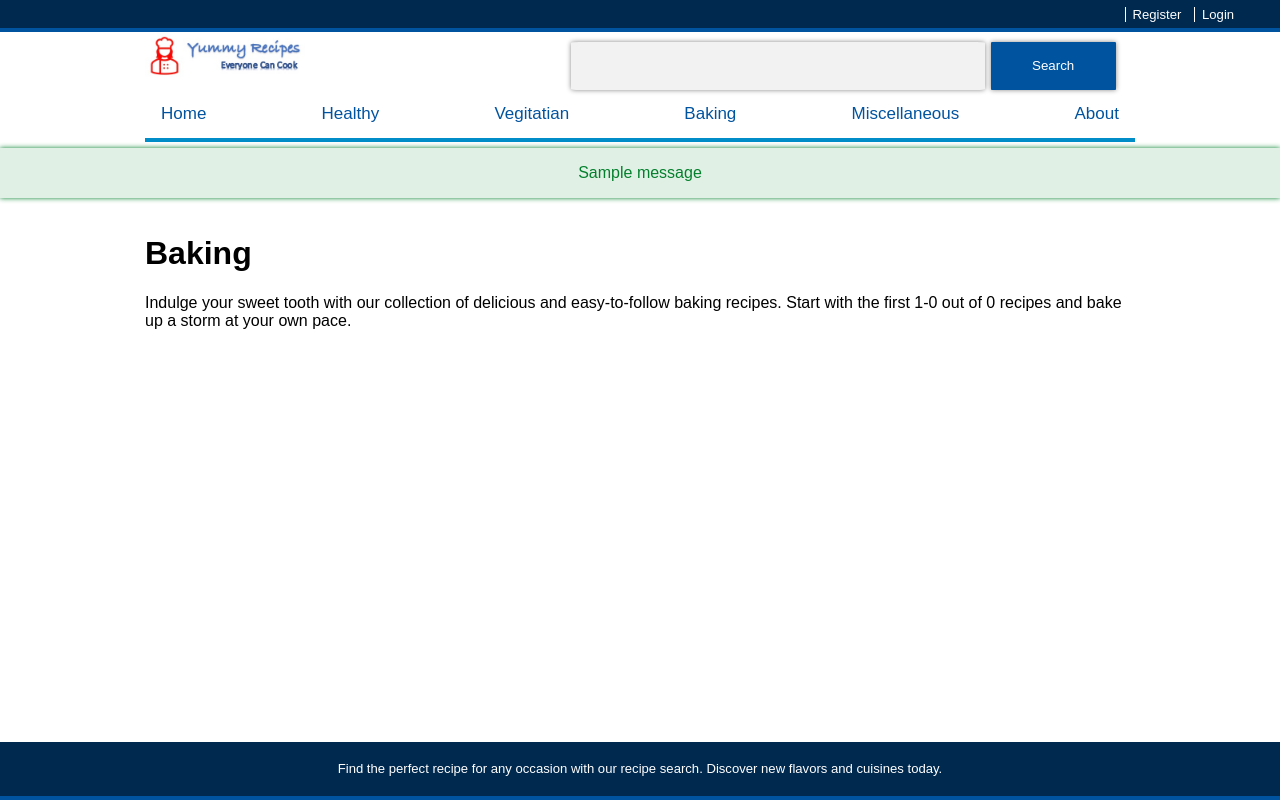
After one commit to lucilsandaruwan/recipe, a Flask app: page /baking in a window 1280 px wide. The commit adds this page. Run offline with Flask 3, Linux system fonts and the light colour scheme; tables that the repository leaves empty hold one stand-in row (values such as "Sample post"); one stand-in notice (Sample message) is shown; some libraries are stand-ins or nearby versions.

Commit message:
Refactor the code to add recipe service

```diff
--- a/controllers/pages.py
+++ b/controllers/pages.py
@@ -1,57 +1,55 @@
+"""
+This file defines the routes for the Flask application. It contains handlers for rendering HTML templates and handling user requests.
+
+Functions:
+    home(): Renders the home page of the website.
+    search(): Renders the search results page based on the user's query.
+    healthy(): Renders the listing page for the "Healthy" recipe category.
+    vegetarian(): Renders the listing page for the "Vegetarian" recipe category.
+    baking(): Renders the listing page for the "Baking" recipe category.
+    miscellaneous(): Renders the listing page for the "Miscellaneous" recipe category.
+    category_listing(category, showing): Renders the listing page for a given recipe category.
+"""
+
 from flask import Blueprint, render_template, request, flash, redirect, url_for
 from services.auth import AuthService
 from utils.forms import RegistrationForm, LoginForm
 from flask_login import login_user, logout_user, current_user
 from models.recipe_category import RecipeCategory
 from models.recipe import Recipe
+from services.recipe import RecipeService
 from models.user import User
 from database import or_, and_
 
 pages_bp = Blueprint('pages', __name__,)
 
-# home page handler
+
 @pages_bp.route('/', methods=['GET'])
 def home():
-    cards_limit = 6
-    ja_recipes = Recipe.query.order_by(Recipe.created_at.desc()).limit(cards_limit).all()
-    h_recipes = Recipe.query.join(RecipeCategory).filter(RecipeCategory.title == "Healthy")\
-    .order_by(Recipe.created_at.desc()).limit(cards_limit).all()
-
-    v_recipes = Recipe.query.join(RecipeCategory).filter(RecipeCategory.title == "Vegitarian")\
-    .order_by(Recipe.created_at.desc()).limit(cards_limit).all()
-
-    b_recipes = Recipe.query.join(RecipeCategory).filter(RecipeCategory.title == "Baking")\
-    .order_by(Recipe.created_at.desc()).limit(cards_limit).all()
+    r_service = RecipeService()
+    ja_recipes = r_service.get_latest_banner_recipes()
+    categories = ["Healthy", "Vegitarian", "Baking"]
+    cat_reipes = list(map(lambda c: r_service.get_latest_banner_cat_recipes(c), categories))
     page_js = [
         'scripts/slider.js'
     ]
-    categories = RecipeCategory.query.all()
+    categories = r_service.get_all_categories()
     return render_template(
         'pages/home.html'
         , ja_recipes=ja_recipes
         , categories=categories
-        , h_recipes=h_recipes
-        , v_recipes = v_recipes
-        , b_recipes = b_recipes
+        , h_recipes=cat_reipes[0]
+        , v_recipes = cat_reipes[1]
+        , b_recipes = cat_reipes[2]
         , page_js = page_js
     )
 
 @pages_bp.route('/search', methods=['GET'])
 def search():
-    per_page = 1
-
+    per_page = RecipeService.per_page
     search_query = request.args.get('q')
     page = request.args.get('page', 1, type=int)
-
-    query = Recipe.query.join(RecipeCategory).join(User).filter(
-        or_(
-            RecipeCategory.title.ilike(f'%{search_query}%')
-            ,Recipe.title.ilike(f'%{search_query}%')
-            ,User.name.ilike(f'%{search_query}%')
-        )
-    ).order_by(Recipe.created_at.desc())
-
-    recipes = query.paginate(page=page, per_page=per_page)
+    recipes = RecipeService().search_recipes(search_query, page)
     total_count = recipes.total
     next = recipes.next_num if recipes.has_next else None
     prev = recipes.prev_num if recipes.has_prev else None
@@ -69,3 +67,59 @@ def search():
         , prev = prev
         , q = search_query
     )
+
+@pages_bp.route('/healthy', methods=['GET'])
+def healthy():
+    showing = '''Explore a wide range of nutritious and delicious healthy recipes with our pagination feature.
+                Start with the first {}-{} out of {} recipes and browse at your leisure.'''
+    category = "Healthy"
+    return category_listing(category, showing)
+
+@pages_bp.route('/vegitarian', methods=['GET'])
+def vegitarian():
+    showing = '''Explore a wide range of delicious and healthy vegetarian recipes with our pagination feature.
+                Start with the first {}-{} out of {} recipes and discover new flavors at your leisure.'''
+    category = "Vegitarian"
+    return category_listing(category, showing)
+
+@pages_bp.route('/baking', methods=['GET'])
+def baking():
+    showing = '''Indulge your sweet tooth with our collection of delicious and easy-to-follow baking recipes.
+                Start with the first {}-{} out of {} recipes and bake up a storm at your own pace.'''
+    category = "Baking"
+    return category_listing(category, showing)
+
+@pages_bp.route('/miscellaneous', methods=['GET'])
+def miscellaneous():
+    showing = '''Explore a diverse selection of mouth-watering recipes from our miscellaneous category.
+    Start with the first {}-{} out of {} recipes and discover new favorites at your own pace.'''
+    category = "Miscellaneous"
+    return category_listing(category, showing)
+
+def category_listing(category, showing):
+
+    per_page = RecipeService.per_page
+    # Get the current page number from the URL parameter or default to the first page
+    page = request.args.get('page', 1, type=int)
+
+    recipes =  RecipeService().get_category_listing_recipes(category, page)
+    total_count = recipes.total
+    next = recipes.next_num if recipes.has_next else None
+    prev = recipes.prev_num if recipes.has_prev else None
+
+    # Calculate the range of records being displayed
+    start_index = (page - 1) * per_page + 1
+    end_index = min(start_index + per_page - 1, total_count)
+
+    # Replace any placeholders in the 'showing' message with the actual values
+    showing = showing.format(start_index, end_index, total_count)
+
+    # Render the category listing HTML template and pass in the search results, pagination metadata, and category title
+    return render_template(
+        'pages/category_listing.html',
+        search_results=recipes.items,
+        showing=showing,
+        next=next,
+        prev=prev,
+        title=category
+    )
--- a/seed.py
+++ b/seed.py
@@ -46,7 +46,7 @@ with app.app_context():
         b_recipe = RecipeCategory.query.filter_by(title=b_recipe.title).first()
 
     o_recipe = RecipeCategory(
-        title='Other'
+        title='Miscellaneous'
         , slogan='Delicious and diverse dishes that range from simple to complex, inspired by global cuisines and seasonal ingredients.'
         , image="images/site/other.jpeg"
     )
--- a/services/auth.py
+++ b/services/auth.py
@@ -25,6 +25,7 @@ class AuthService:
             user.authenticated = False
             user.save()
 
+
     def get_user_by_id(self, user_id):
         # Query the database to get the user with the given id
         user = User.query.get(user_id)
--- /dev/null
+++ b/services/recipe.py
@@ -0,0 +1,46 @@
+from models.recipe_category import RecipeCategory
+from models.recipe import Recipe
+from models.user import User
+from database import or_, and_
+
+class RecipeService:
+    # set the limit for the number of recipe cards displayed in a banner
+    banners_card_limit = 6
+
+    # Define the number of records to display per page in listing pages
+    per_page = 10
+
+    def get_latest_banner_recipes(self):
+        # retrieve the latest recipes based on the created_at attribute
+        return Recipe.query.order_by(Recipe.created_at.desc()).limit(self.banners_card_limit).all()
+
+    def get_latest_banner_cat_recipes(self, category):
+        # retrieve the latest recipes for a specific category
+        return Recipe.query.join(RecipeCategory).filter(RecipeCategory.title == category)\
+        .order_by(Recipe.created_at.desc()).limit(self.banners_card_limit).all()
+
+    def get_all_categories(self):
+        # retrieve all available recipe categories
+        return RecipeCategory.query.all()
+
+    def search_recipes(self, key, page):
+        # Construct a database query to get the recipes in the specified category, sorted by creation date
+        query = Recipe.query.join(RecipeCategory).join(User).filter(
+            or_(
+                RecipeCategory.title.ilike(f'%{key}%')
+                ,Recipe.title.ilike(f'%{key}%')
+                ,User.name.ilike(f'%{key}%')
+            )
+        ).order_by(Recipe.created_at.desc())
+
+        # Use pagination to limit the number of records displayed and get metadata about the pagination state
+        return query.paginate(page = page, per_page = self.per_page)
+
+    def get_category_listing_recipes(self, category, page):
+        # Construct a database query to get the recipes in the specified category, sorted by creation date
+        query = Recipe.query.join(RecipeCategory).join(User).filter(
+            RecipeCategory.title == category
+        ).order_by(Recipe.created_at.desc())
+
+        # Use pagination to limit the number of records displayed and get metadata about the pagination state
+        return query.paginate(page = page, per_page = self.per_page)
--- a/static/css/base.css
+++ b/static/css/base.css
@@ -21,6 +21,7 @@ body {
 .middle_container {
     max-width: 990px;
     margin: 0 auto;
+    padding: 1em;
 }
 
 /* style pagination in middle cotainer */
@@ -212,6 +213,30 @@ body {
     color: #fff;
     text-align: center;
 }
+
+/* alert messages style */
+.alert {
+    width: 100%;
+    padding-top: 1em;
+    padding-bottom: 1em;
+    margin-top: 6px;
+    text-align: center;
+}
+
+.alert-error {
+    border: none;
+    box-shadow: 0px 0px 5px #f90000;
+    color: red;
+    background: rgb(245, 235, 235);
+}
+
+.alert-success {
+    border: none;
+    box-shadow: 0px 0px 5px rgb(4, 128, 45);
+    color: rgb(4, 128, 45);
+    background: rgb(224, 240, 229);
+}
+
   /* mobile devices */
   @media (max-width: 48em) {
     .main {
--- a/templates/base_n.html
+++ b/templates/base_n.html
@@ -30,7 +30,7 @@
             <div class="global-header">
                 <ul>
                 {% if current_user.is_authenticated %}
-                    <li><a href="{{ url_for('home.home') }}">Profile</a></li>
+                    <li><a href="{{ url_for('pages.home') }}">Profile</a></li>
                     <li><a href="{{ url_for('auth.logout') }}">Logout</a></li>
                 {% else %}
                     <li><a href="{{ url_for('auth.register') }}"> Register </a></li>
@@ -73,12 +73,11 @@
             <!-- main navigation bar -->
             <div class="topnav" id="myTopnav">
                 <a href="{{ url_for('pages.home') }}" class="active">Home</a>
-                <a href="#news">Healthy </a>
-                <a href="#contact">Vegitatian </a>
-                <a href="#about">Baking </a>
-                <a href="#about">Other recipes</a>
+                <a href="{{ url_for('pages.healthy') }}">Healthy </a>
+                <a href="{{ url_for('pages.vegitarian') }}">Vegitatian </a>
+                <a href="{{ url_for('pages.baking') }}">Baking </a>
+                <a href="{{ url_for('pages.miscellaneous') }}">Miscellaneous</a>
                 <a href="#about">About</a>
-                <a href="#about">Contact</a>
                 <!-- <a href="#about">Create</a> -->
             </div>
             <!-- search box for mobile devices -->
@@ -92,6 +91,15 @@
         </div>
         <!-- section to load page contents -->
         <div class="page-container">
+            {% with messages = get_flashed_messages(with_categories=true) %}
+                {% if messages %}
+                {% for category, message in messages %}
+                    <div class="alert alert-{{ category }}">
+                    {{ message }}
+                    </div>
+                {% endfor %}
+                {% endif %}
+            {% endwith %}
             {% block content %}{% endblock %}
         </div>
         <!-- section to load page contents end -->
--- /dev/null
+++ b/templates/pages/category_listing.html
@@ -0,0 +1,28 @@
+{% from "form_helpers.html" import render_field %}
+{% extends 'base_n.html' %}
+
+{% block content %}
+<div class="content middle_container">
+  <h1>{{title}}</h1>
+  <p>{{showing}}</p>
+  {% if  search_results:%}
+        <div class="healthy-space middle_container recipe-banners" >
+            <div class="recipe-container">
+                {% for recipe in search_results %}
+                    {% set title=recipe.title + "~ by " + recipe.user.name%}
+                    {% set img= url_for('static', filename= "images/uploads/dishes/" + recipe.image)%}
+                    {% include 'snippets/recipe_card.html' %}
+                {% endfor %}
+            </div>
+        </div>
+        <p class="pagination">
+            {% if prev %}
+                <a class="prev" href="{{ url_for('pages.search', q=q, page=prev) }}">Prev</a>
+            {% endif %}
+            {% if next %}
+                <a class="next" href="{{ url_for('pages.search', q=q, page=next) }}">Next</a>
+            {% endif %}
+        </p>
+    {% endif %}
+</div>
+{% endblock %}
```
Also changed, not shown: controllers/auth.py (+10 -8 lines), controllers/user.py (added, +11 -0 lines), templates/auth/login.html (+13 -11 lines), utils/decorators.py (+31 -4 lines), utils/forms.py (+10 -5 lines).
